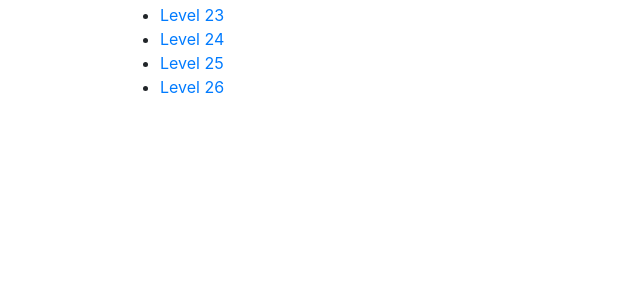
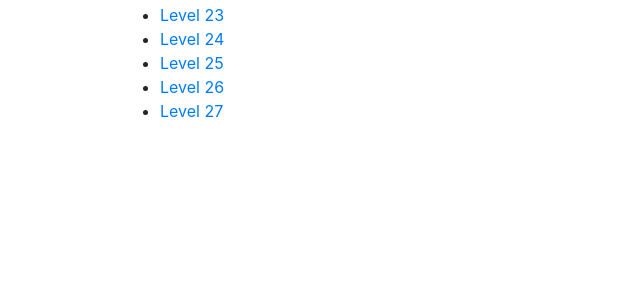
Before and after one commit to dimstergiou/trustly_ctf_target, a Django app: page /caf7e7bf96a799f0547469cb698bfb68 in a window 1280 px wide. Shown: the part 415-714 px from the top of the page, without its empty margins (0-640 px from the left). Run offline with Django 3.2, Linux system fonts and the light colour scheme; some libraries are stand-ins or nearby versions.

Commit message:
Fixed demo index

```diff
--- a/templates/index2.html
+++ b/templates/index2.html
@@ -4,21 +4,23 @@
 <h1>Trustly CTF</h1>
     <br>
     <ul>
-    <li><a href="{% url 'l1' %}">Level 1</a></li>
-    <li><a href="{% url 'l2' %}">Level 2</a></li>
-    <li><a href="{% url 'l4' %}">Level 4</a></li>
-    <li><a href="{% url 'l7' %}">Level 7</a></li>
-    <li><a href="{% url 'l9' %}">Level 9</a></li>
-    <li><a href="{% url 'l12' %}">Level 12</a></li>
-    <li><a href="{% url 'l13' %}">Level 13</a></li>
-    <li><a href="{% url 'l16' %}">Level 16</a></li>
-    <li><a href="{% url 'l17' %}">Level 17</a></li>
-    <li><a href="{% url 'l19' %}">Level 19</a></li>
-    <li><a href="{% url 'l20' %}">Level 20</a></li>
-    <li><a href="{% url 'l22' %}">Level 22</a></li>
-    <li><a href="{% url 'l23' %}">Level 23</a></li>
-    <li><a href="{% url 'l24' %}">Level 24</a></li>
-    <li><a href="{% url 'l25' %}">Level 25</a></li>
-    <li><a href="{% url 'l26' %}">Level 26</a></li>
+    <li><a href="{% url 'levels:l1' %}">Level 1</a></li>
+    <li><a href="{% url 'levels:l2' %}">Level 2</a></li>
+    <li><a href="{% url 'levels:l4' %}">Level 4</a></li>
+    <li><a href="{% url 'levels:l7' %}">Level 7</a></li>
+    <li><a href="{% url 'levels:l9' %}">Level 9</a></li>
+    <li><a href="{% url 'levels:l12' %}">Level 12</a></li>
+    <li><a href="{% url 'levels:l13' %}">Level 13</a></li>
+    <li><a href="{% url 'levels:l16' %}">Level 16</a></li>
+    <li><a href="{% url 'levels:l17' %}">Level 17</a></li>
+    <li><a href="{% url 'levels:l19' %}">Level 19</a></li>
+    <li><a href="{% url 'levels:l20' %}">Level 20</a></li>
+    <li><a href="{% url 'levels:l22' %}">Level 22</a></li>
+    <li><a href="{% url 'levels:l23' %}">Level 23</a></li>
+    <li><a href="{% url 'levels:l24' %}">Level 24</a></li>
+    <li><a href="{% url 'levels:l25' %}">Level 25</a></li>
+    <li><a href="{% url 'levels:l26' %}">Level 26</a></li>
+    <li><a href="{% url 'levels:l27' %}">Level 27</a></li>
+
     </ul>
 {% endblock %}
```
Also changed, not shown: 2 other files.
